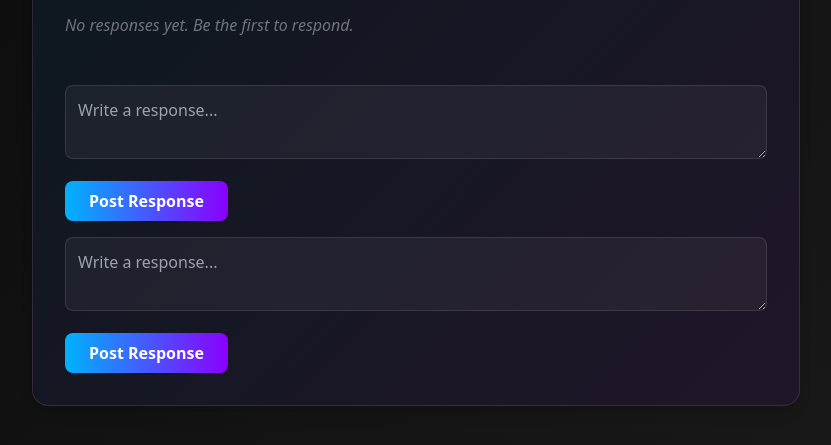
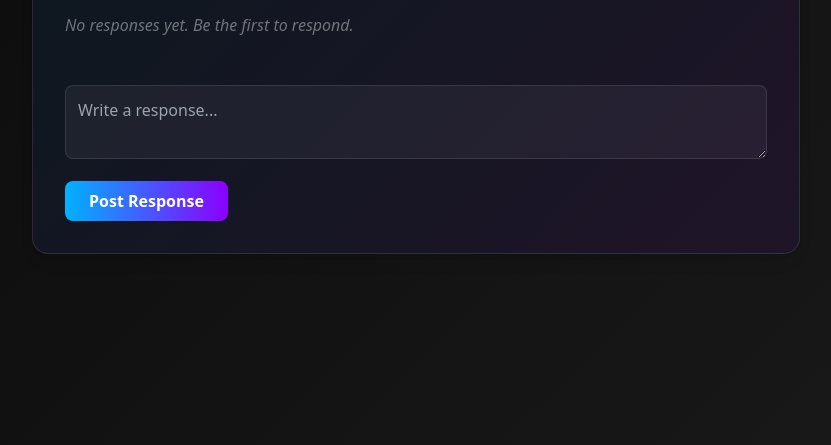
Before and after one commit to LennoxBoyd/LowkeyWall, a Django app: template LowkeyWall/templates/confession_detail.html in a window 1280 px wide. Shown: the part 317-762 px from the top of the page, without its empty margins (224-1055 px from the left). Run offline with Django 5.2, Linux system fonts and the light colour scheme; the template is opened without the code that fills it: values that come from a table or form of the project are taken from there, others are empty; some libraries are stand-ins or nearby versions.

Commit message:
Update confession_detail.html

```diff
--- a/LowkeyWall/templates/confession_detail.html
+++ b/LowkeyWall/templates/confession_detail.html
@@ -63,6 +63,7 @@
       </span>
     </div>
 
+    <!-- ✅ Top-level Comments -->
     <div class="mt-12">
       <h2 class="text-2xl font-bold mb-4">Responses</h2>
 
@@ -72,21 +73,6 @@
             <div class="bg-white/5 p-4 rounded-lg border border-white/10">
               <p class="text-white">{{ comment.text }}</p>
               <span class="text-sm text-white/40">{{ comment.created_at|timesince }} ago</span>
-
-        <!-- ✅ Reply toggle button for this comment -->
-<!-- ✅ This is perfect -->
-<a href="#" class="reply-toggle text-primary hover:underline text-sm">Reply</a>
-
-        <!-- ✅ Inline reply form hidden by default -->
-        <div class="reply-form-container hidden mt-2">
-          <form method="POST" class="reply-form" data-reply-url="{% url 'post_reply' confession.id comment.id %}">
-            {% csrf_token %}
-            <textarea name="message" rows="2" class="w-full p-2 rounded bg-black/30 text-white" placeholder="Write your reply..."></textarea>
-            <button type="submit" class="mt-2 px-4 py-2 bg-gradient-to-r from-primary to-secondary rounded-button text-white font-semibold hover:opacity-90">
-              Post Reply
-            </button>
-          </form>
-        </div>
             </div>
           {% endfor %}
         </div>
@@ -94,9 +80,7 @@
         <p class="text-white/40 italic mb-4">No responses yet. Be the first to respond.</p>
       {% endif %}
 
-
-
-  <!-- Top-level comment form -->
+      <!-- ✅ Top-level Comment Form -->
       <form method="POST" class="space-y-4 mt-8">
         {% csrf_token %}
         {{ comment_form.text }}
@@ -106,19 +90,7 @@
       </form>
     </div>
 
-
-
-      <!-- Response Form -->
-      <form method="POST" class="space-y-4">
-        {% csrf_token %}
-        {{ comment_form.text }}
-        <button type="submit" class="px-6 py-2 bg-gradient-to-r from-primary to-secondary rounded-button text-white font-semibold hover:opacity-90">
-          Post Response
-        </button>
-      </form>
-    </div>
-
-    <!-- ✅ Replies Section -->
+    <!-- ✅ Threaded Replies -->
     {% if replies %}
       <div class="mt-16">
         <h2 class="text-2xl font-bold mb-4">Threaded Replies</h2>
@@ -132,6 +104,7 @@
 
   </div>
 
+  <!-- ✅ JS toggle + AJAX -->
   <script>
   document.addEventListener('DOMContentLoaded', () => {
     document.querySelectorAll('.reply-toggle').forEach(link => {
@@ -162,16 +135,10 @@ document.addEventListener('DOMContentLoaded', () => {
           form.closest('.reply-form-container').classList.add('hidden');
           form.reset();
 
-        // ✅ Append new reply to parent container
-        const parentContainer = form.closest('.reply-item'); // or '.reply-block' if you wrap each reply
+          // ✅ Append new reply to parent
+          const parentContainer = form.closest('.reply-item') || form.closest('div');
           if (parentContainer) {
-          const childrenContainer = parentContainer.querySelector('.children-container');
-          if (childrenContainer) {
-            childrenContainer.insertAdjacentHTML('beforeend', data.html);
-          } else {
-            // If no dedicated children container, append directly
             parentContainer.insertAdjacentHTML('beforeend', data.html);
-          }
           }
         } else {
           alert('Error posting reply.');
@@ -179,7 +146,6 @@ document.addEventListener('DOMContentLoaded', () => {
       }
     });
   });
-
   </script>
 
 </body>
```
Lines whose indentation alone changed are shown as unchanged.
